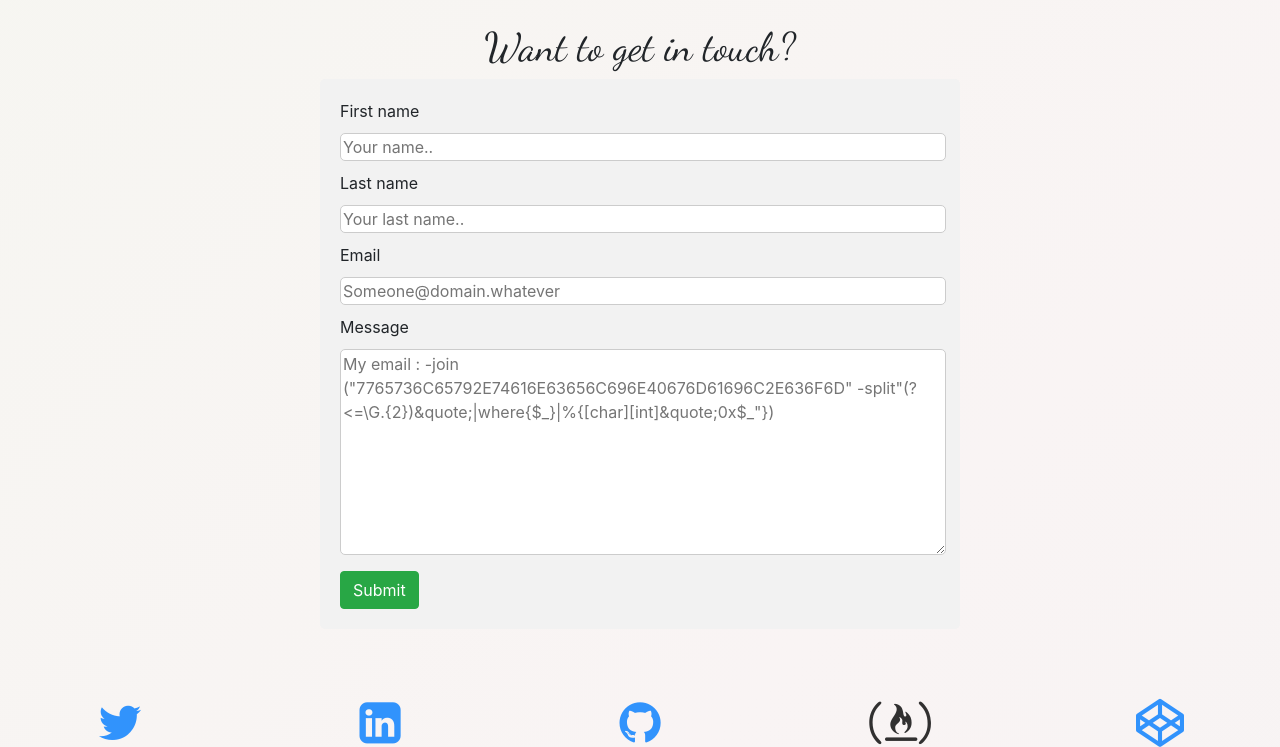
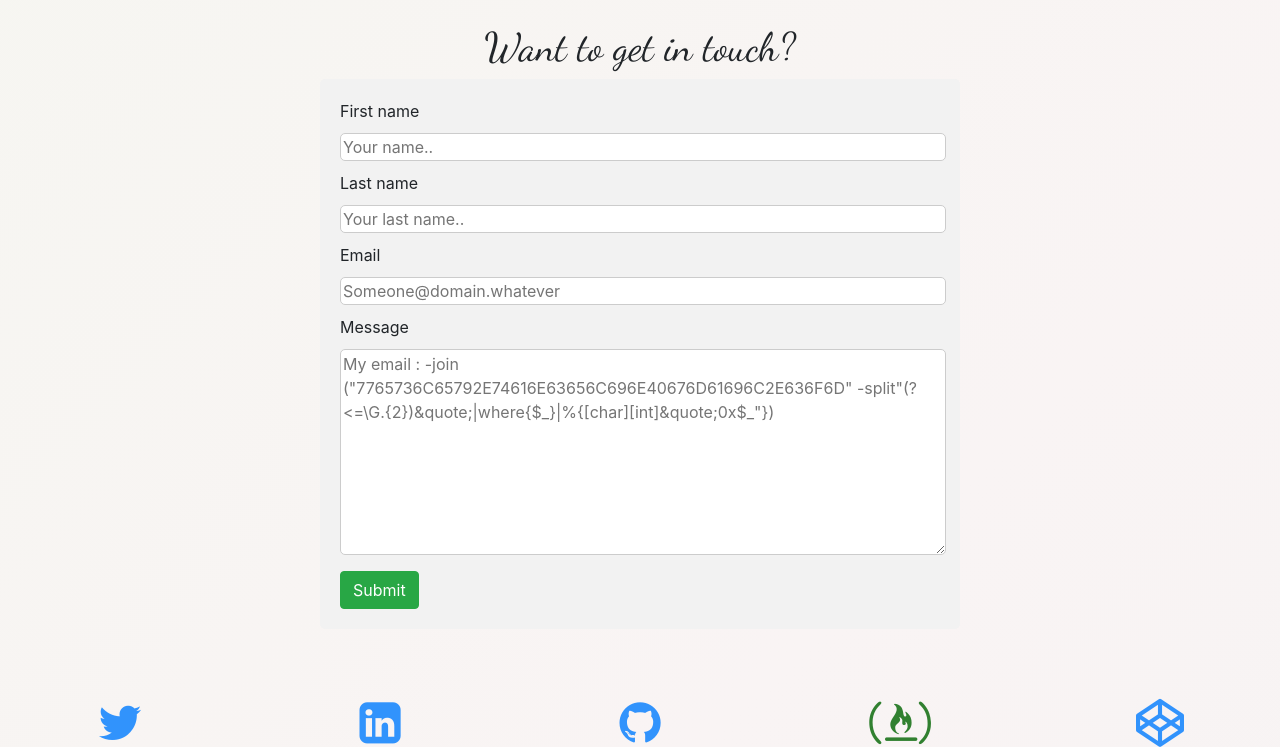
Before and after one commit to Mlk777/PortfolioFCC, a website: page index.html in a window 1280 px wide. In both pictures the pointer is over the link 900 px from the left and 2708 px from the top of the page. Shown: the part 1985-2732 px from the top of the page. Drawn offline with nearby package versions, Linux system fonts and the light colour scheme.

Commit message:
Specific color for FCC icon on hover

```diff
--- a/styles/style.css
+++ b/styles/style.css
@@ -201,3 +201,7 @@ a:hover {
   color: black;
   text-decoration: none;
 }
+
+a:hover[title="FCC"] {
+  color: darkgreen;
+}
```
